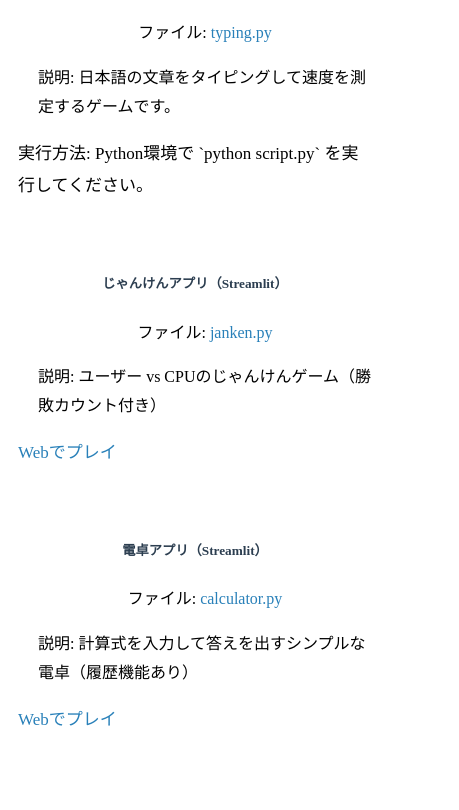
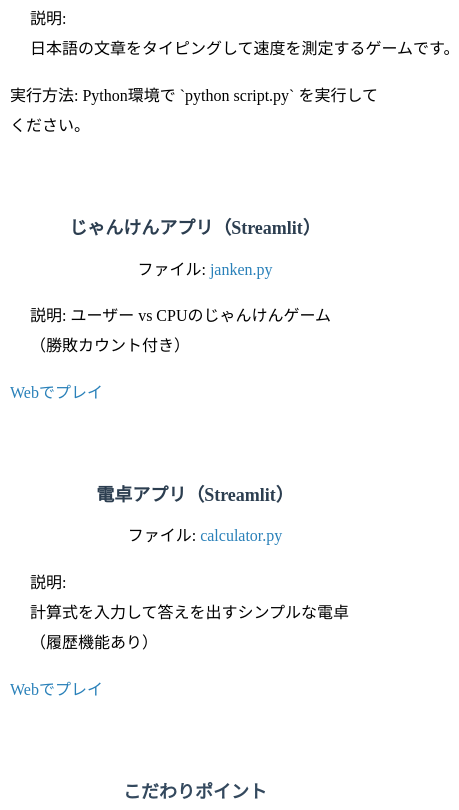
Before and after one commit to renrenya/portfolio, a plain HTML site: page index.html in a window 390 px wide. Shown: the part 1190-2000 px from the top of the page, 459 px wide, since content can reach past the window. Drawn offline with Linux system fonts and the light colour scheme.

Commit message:
Update mobile.css

```diff
--- a/mobile.css
+++ b/mobile.css
@@ -1,26 +1,41 @@
 /* スマホ専用スタイル */
+@media screen and (max-width: 600px) {
   body {
     font-size: 16px;
-  line-height: 1.8;
+    line-height: 1.9;
     padding: 10px;
+    word-break: keep-all;
+    margin: 0;
   }
 
   .container {
     width: 95%;
     padding: 1em;
+    margin: 0 auto;
     box-sizing: border-box;
   }
 
   p, li {
-  font-size: 17px;
+    font-size: 16px;
     line-height: 1.9;
     text-align: left;
     word-break: break-word;
     white-space: normal;
     max-width: 100%;
+    margin-bottom: 1em;
   }
 
-h1, h2, h3 {
-  font-size: 20px;
+  h1, h2, h3, h4, h5 {
+    font-size: 18px;
     text-align: center;
+    margin: 1em 0 0.5em;
   }
+
+  a {
+    word-break: break-all;
+  }
+
+  br {
+    display: inline;
+  }
+}
```
Lines whose indentation alone changed are shown as unchanged.
